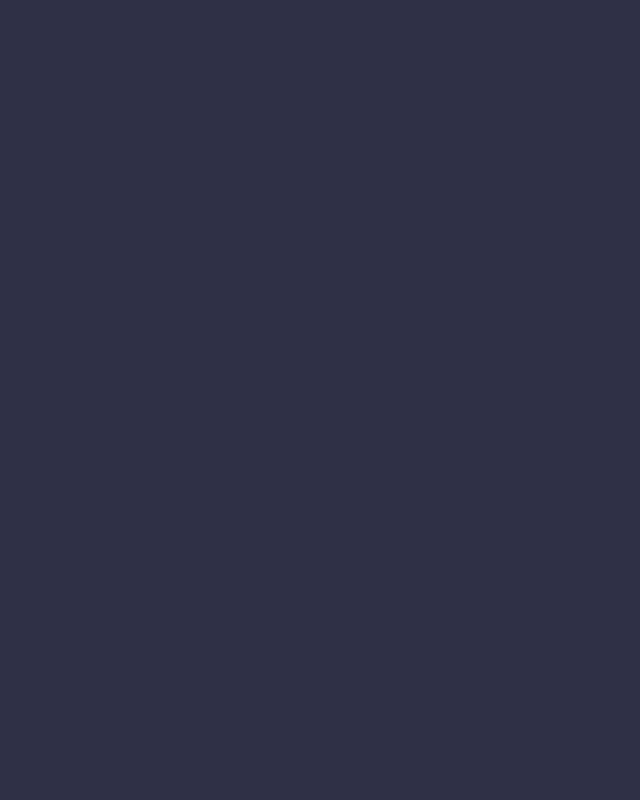
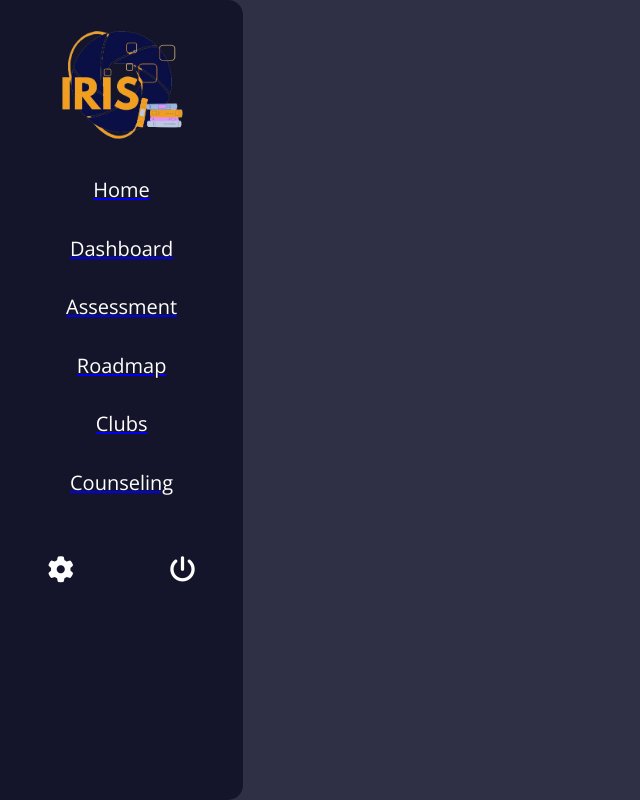
Before and after one commit to Sumeetbeginner/IRIS, a React (Vite) app in the folder client/: page /clubs in a window 1280 px wide. Before the commit this address had no page. Shown: the whole page, without its empty margins (0-640 px from the left). Built offline with nearby package versions, Linux system fonts and the light colour scheme; no server answers.

Commit message:
Sumeet_UpdateHome_25

```diff
--- a/client/index.html
+++ b/client/index.html
@@ -6,6 +6,7 @@
     <meta name="viewport" content="width=device-width, initial-scale=1.0" />
 
     <script src="https://kit.fontawesome.com/6cc1a5eb9c.js" crossorigin=""></script>
+    <script src="https://cdn.jsdelivr.net/npm/chart.js"></script>
     <title>IRIS</title>
   </head>
   <body>
--- a/client/package.json
+++ b/client/package.json
@@ -10,8 +10,10 @@
     "preview": "vite preview"
   },
   "dependencies": {
+    "chart.js": "^4.4.1",
     "firebase": "^10.8.0",
     "react": "^18.2.0",
+    "react-chartjs-2": "^5.2.0",
     "react-dom": "^18.2.0",
     "react-router-dom": "^6.22.1"
   },
--- a/client/src/App.jsx
+++ b/client/src/App.jsx
@@ -7,6 +7,11 @@ import LoginPage from './components/LoginPage';
 import SimulationGame from './components/SimulationGame';
 import QuizGame from './components/QuizGame';
 import CodingGame from './components/CodingGame';
+import DashBoard from './components/DashBoard';
+import Councelling from './components/Councelling';
+import Roadmap from './components/Roadmap';
+import Clubs from './components/Clubs';
+import Assessment from './components/Assessment';
 
 const App = () => {
   return (
@@ -19,6 +24,11 @@ const App = () => {
         <Route path="/quizgame" element={< QuizGame/>} />
         <Route path="/codinggame" element={< CodingGame/>} />
         <Route path="/simulationgame" element={< SimulationGame/>} />
+        <Route path="/dashboard" element={< DashBoard/>} />
+        <Route path="/councelling" element={< Councelling/>} />
+        <Route path="/roadmap" element={< Roadmap/>} />
+        <Route path="/clubs" element={< Clubs/>} />
+        <Route path="/assessment" element={< Assessment/>} />
 
       </Routes>
     </Router>
--- /dev/null
+++ b/client/src/components/Assessment.jsx
@@ -0,0 +1,13 @@
+
+import React from 'react'
+import Navbar from './Navbar'
+
+const Assessment = () => {
+  return (
+    <div>
+          <Navbar/>
+    </div>
+  )
+}
+
+export default Assessment
--- /dev/null
+++ b/client/src/components/Clubs.jsx
@@ -0,0 +1,13 @@
+
+import React from 'react'
+import Navbar from './Navbar'
+
+const Clubs = () => {
+  return (
+    <div>
+          <Navbar/>
+    </div>
+  )
+}
+
+export default Clubs
--- /dev/null
+++ b/client/src/components/Councelling.jsx
@@ -0,0 +1,12 @@
+import React from 'react'
+import Navbar from './Navbar'
+
+const Councelling = () => {
+  return (
+    <div>
+          <Navbar/>
+    </div>
+  )
+}
+
+export default Councelling
--- /dev/null
+++ b/client/src/components/DashBoard.jsx
@@ -0,0 +1,62 @@
+import React, { useEffect, useRef } from 'react';
+import Navbar from './Navbar';
+
+
+const DashBoard = () => {
+  return (
+    <div>
+    <Navbar/>
+    </div>
+  )
+}
+
+export default DashBoard
+
+
+// const BarChart = () => {
+//   const chartRef = useRef();
+
+//   useEffect(() => {
+//     // Sample data
+//     const data = {
+//       labels: ['January', 'February', 'March', 'April', 'May', 'June'],
+//       datasets: [{
+//         label: 'Sample Data',
+//         backgroundColor: 'rgba(75, 192, 192, 0.2)',
+//         borderColor: 'rgba(75, 192, 192, 1)',
+//         borderWidth: 1,
+//         hoverBackgroundColor: 'rgba(75, 192, 192, 0.4)',
+//         hoverBorderColor: 'rgba(75, 192, 192, 1)',
+//         data: [65, 59, 80, 81, 56, 55],
+//       }],
+//     };
+
+//     // Chart options
+//     const options = {
+//       scales: {
+//         y: {
+//           beginAtZero: true,
+//         },
+//       },
+//     };
+
+//     // Get the canvas element using the ref
+//     const ctx = chartRef.current.getContext('2d');
+
+//     // Create a bar chart
+//     new window.Chart(ctx, {
+//       type: 'bar',
+//       data: data,
+//       options: options,
+//     });
+//   }, []);
+
+//   return (
+//     <div>
+//       <h1>Chart.js Example</h1>
+//       <canvas ref={chartRef} width="400" height="200"></canvas>
+//     </div>
+//   );
+// };
+
+// export default BarChart;
--- a/client/src/components/Navbar.jsx
+++ b/client/src/components/Navbar.jsx
@@ -1,17 +1,25 @@
 import React, { useEffect, useState } from 'react';
 import appLogo from '../images/appLogo.png';
 import { getCurrentUserData } from '../services/authService';
-import { auth, database } from '../firebase'; // Import auth and database
+import { auth } from '../firebase';
 import { onAuthStateChanged } from 'firebase/auth';
-
-
+import { useParams, useLocation } from 'react-router-dom';
+import { NavLink } from 'react-router-dom';
+import '../css/home.css';
 
 const Navbar = () => {
-
-
   const [userData, setUserData] = useState(null);
   const [isLoading, setIsLoading] = useState(true);
   const [error, setError] = useState(null);
+  const [current, setCurrent] = useState("menuHome");
+
+  const location = useLocation();
+  const { paramName1, paramName2 } = useParams();
+
+  const handleClick = (clickedElementId) => {
+    localStorage.setItem("CurrId", clickedElementId);
+    setCurrent(clickedElementId);
+  };
 
   useEffect(() => {
     const unsubscribe = onAuthStateChanged(auth, (user) => {
@@ -20,8 +28,6 @@ const Navbar = () => {
           try {
             const currentUserData = await getCurrentUserData();
             setUserData(currentUserData);
-
-                        console.log(currentUserData);
           } catch (error) {
             console.error('Error fetching user data:', error.message);
             setError(error.message);
@@ -42,7 +48,6 @@ const Navbar = () => {
     };
   }, []);
 
-
   return (
     <div>
       <div id='sideBar'>
@@ -50,23 +55,38 @@ const Navbar = () => {
         {isLoading && <p>Loading...</p>}
         {error && <p>Error: {error}</p>}
         {userData && (
-                    <p id='userName'>{"Hello, "+ userData.personalInfo.username}</p>
+          <p id='userName'>{"Hello, " + userData.personalInfo.username}</p>
         )}
 
         <div className="menu">
-                    <div className='menuItem'>Home</div>
-                    <div className='menuItem'>Dashboard</div>
-                    <div className='menuItem'>Asessments</div>
-                    <div className='menuItem'>Roadmap</div>
-                    <div className='menuItem'>Clubs</div>
-                    <div className='menuItem'>Councelling</div>
+          <NavLink to="/" activeClassName='addbgcolor' exact>
+            <div id='menuHome' onClick={() => handleClick('menuHome')} className={`menuItem ${current === 'menuHome' ? 'addbgcolor' : ''}`}>Home</div>
+          </NavLink>
+
+          <NavLink to="/dashboard" activeClassName='addbgcolor'>
+            <div id='menuDashboard' onClick={() => handleClick('menuDashboard')} className={`menuItem ${current === 'menuDashboard' ? 'addbgcolor' : ''}`}>Dashboard</div>
+          </NavLink>
+
+          <NavLink to="/assessment" activeClassName='addbgcolor'>
+            <div id='menuAssessment' onClick={() => handleClick('menuAssessment')} className={`menuItem ${current === 'menuAssessment' ? 'addbgcolor' : ''}`}>Assessment</div>
+          </NavLink>
+
+          <NavLink to="/roadmap" activeClassName='addbgcolor'>
+            <div onClick={() => handleClick('menuRoadmap')} className={`menuItem ${current === 'menuRoadmap' ? 'addbgcolor' : ''}`} id='menuRoadmap'>Roadmap</div>
+          </NavLink>
+
+          <NavLink to="/clubs" activeClassName='addbgcolor'>
+            <div onClick={() => handleClick('menuClubs')} className={`menuItem ${current === 'menuClubs' ? 'addbgcolor' : ''}`}>Clubs</div>
+          </NavLink>
+
+          <NavLink to="/councelling" activeClassName='addbgcolor'>
+            <div id='menuCounseling' onClick={() => handleClick('menuCounseling')} className={`menuItem ${current === 'menuCounseling' ? 'addbgcolor' : ''}`}>Counseling</div>
+          </NavLink>
         </div>
 
         <div id="menuLast">
-
-                <i class="fas fa-cog"></i>
-                <i class="fa-solid fa-power-off"></i>
-
+          <i className="fas fa-cog"></i>
+          <i className="fa-solid fa-power-off"></i>
         </div>
       </div>
     </div>
--- /dev/null
+++ b/client/src/components/Roadmap.jsx
@@ -0,0 +1,44 @@
+import React, { useEffect, useState } from 'react';
+import Navbar from './Navbar';
+
+const Roadmap = () => {
+
+  const [currId, setCurrId] = useState(localStorage.getItem("CurrId"))
+
+  // useEffect(() => {
+  //   const menuItemElement = document.querySelector('.menuItem');
+  //   if (menuItemElement) {
+  //     menuItemElement.style.marginTop = '13%';
+  //     menuItemElement.style.color = 'white';
+  //     menuItemElement.style.fontSize = '20px';
+  //     menuItemElement.style.textAlign = 'center';
+  //   }
+
+    // Move the following block inside the useEffect
+    // const menuHomeElement = document.getElementById(currId);
+    // if (menuHomeElement) {
+    //   menuHomeElement.style.textAlign = 'center';
+    //   menuHomeElement.style.width = '90%';
+    //   menuHomeElement.style.display = 'block';
+    //   menuHomeElement.style.margin = 'auto';
+    //   menuHomeElement.style.padding = '4% 0%';
+    //   menuHomeElement.style.fontSize = '20px';
+    //   menuHomeElement.style.borderRadius = '10px';
+    //   menuHomeElement.style.marginTop = '3%';
+    //   menuHomeElement.style.cursor = 'pointer';
+    //   menuHomeElement.style.backgroundColor = 'var(--material)';
+    //   menuHomeElement.style.color = 'white';
+    //   menuHomeElement.style.textDecoration = 'none';
+    //   menuHomeElement.style.marginTop = '10%';
+    // }
+  // }, [currId]);
+
+  return (
+    <div>
+      <Navbar />
+      {/* Your remaining JSX for Roadmap component */}
+    </div>
+  );
+};
+
+export default Roadmap;
--- a/client/src/css/home.css
+++ b/client/src/css/home.css
@@ -1,4 +1,3 @@
-
 @import url('https://fonts.googleapis.com/css2?family=Open+Sans&display=swap');
 
 * {
@@ -29,21 +28,21 @@ body {
     display: none;
 }
 
-#sideBar{
+#sideBar {
     width: 19%;
     border-radius: 0px 15px 15px 0px;
     height: 100vh;
     background-color: var(--dark);
 }
 
-.image{
+.image {
     width: 55%;
     display: block;
     margin: auto;
     padding-top: 10%;
 }
 
-p{
+p {
     text-align: center;
     font-size: 20px;
     margin-top: 3%;
@@ -51,13 +50,15 @@ p{
 }
 
 
-.menuItem:nth-child(1){
-    background-color: var(--material);
-    margin-top: 15%;
+.menuItem {
 
+    margin-top: 13%;
+    color: white;
+    font-size: 20px;
+    text-align: center;
 }
 
-.menuItem{
+.menuItem:active{
     text-align: center;
     width: 90%;
     display: block;
@@ -67,9 +68,23 @@ p{
     border-radius: 10px;
     margin-top: 3%;
     cursor: pointer;
+    background-color: var(--material);
+    color: white;
+    text-decoration: none;
+    margin-top: 10%;
+
 }
 
-#menuLast{
+
+/* #menuHome {
+
+} */
+
+/* .addbgcolor {
+    background-color: var(--material);
+} */
+
+#menuLast {
     display: flex;
     justify-content: space-around;
     font-size: 26px;
@@ -77,7 +92,7 @@ p{
     cursor: pointer;
 }
 
-#mainHome{
+#mainHome {
     height: 98vh;
     width: 80%;
     position: fixed;
@@ -87,59 +102,59 @@ p{
 
 }
 
-#topBar{
+#topBar {
     width: 87%;
     display: flex;
     justify-content: space-between;
 
 }
 
-#selBox{
+#selBox {
     display: flex;
 }
 
-#selIcon{
+#selIcon {
     display: flex;
 
 }
 
-#selCourse{
+#selCourse {
 
     width: fit-content;
     padding: 8% 25%;
     font-size: 19px;
     background-color: var(--material);
     cursor: pointer;
-    border-radius: 10px 0px  0px 10px;
+    border-radius: 10px 0px 0px 10px;
 }
 
-#selGames{
+#selGames {
     width: fit-content;
     padding: 8% 25%;
     font-size: 19px;
     background-color: var(--dark);
     cursor: pointer;
-    border-radius: 0px 10px  10px 0px;
+    border-radius: 0px 10px 10px 0px;
 
 }
 
-#topBar{
+#topBar {
     margin-top: 3%;
     margin-left: 5%;
 
 }
 
-#selIcon i{
+#selIcon i {
     font-size: 25px;
-  margin-top: 20%;
-  cursor: pointer;
+    margin-top: 20%;
+    cursor: pointer;
 }
 
-.fa-user{
+.fa-user {
     margin-left: 90%;
 }
 
-#searchField{
+#searchField {
     height: 6vh;
     margin-top: 0.5%;
     border-radius: 10px;
@@ -150,14 +165,17 @@ p{
     font-size: 18px;
 }
 
-#searchField:focus{
+#searchField:focus {
     border: solid 2px var(--material);
 }
 
-.courseCards, .gameCards {
+.courseCards,
+.gameCards {
     display: grid;
-    grid-template-columns: repeat(3, 1fr); /* Three equal columns, adjust as needed */
-    gap: 20px; /* Adjust the gap between cards as needed */
+    grid-template-columns: repeat(3, 1fr);
+    /* Three equal columns, adjust as needed */
+    gap: 20px;
+    /* Adjust the gap between cards as needed */
     margin-left: 1%;
     margin-top: 4%;
 
@@ -165,7 +183,8 @@ p{
 
 }
 
-.courseCard, .gameCard {
+.courseCard,
+.gameCard {
     border: 1px solid var(--material);
     padding: 20px;
     text-align: center;
@@ -176,24 +195,30 @@ p{
 .courseCard img {
     max-width: 100%;
     height: auto;
-    border-radius: 8px; /* Add border-radius for rounded corners */
+    border-radius: 8px;
+    /* Add border-radius for rounded corners */
 }
+
 .gameCard img {
     max-width: 100%;
     height: auto;
-    border-radius: 8px; /* Add border-radius for rounded corners */
+    border-radius: 8px;
+    /* Add border-radius for rounded corners */
 }
 
-.gameInfo , .courseInfo{
+.gameInfo,
+.courseInfo {
     margin-top: 10px;
 }
 
-.courseDesc, .gameDesc{
+.courseDesc,
+.gameDesc {
     font-size: 14px;
     font-weight: 100;
 }
 
-.courseBtn, .gameBtn{
+.courseBtn,
+.gameBtn {
     width: 50%;
     height: 5vh;
     border-radius: 10px;
```
Also changed, not shown: client/src/components/Main.jsx (+18 -13 lines), 1 other file (tests, documents, lock files or other folders). Lines whose indentation alone changed are shown as unchanged.
